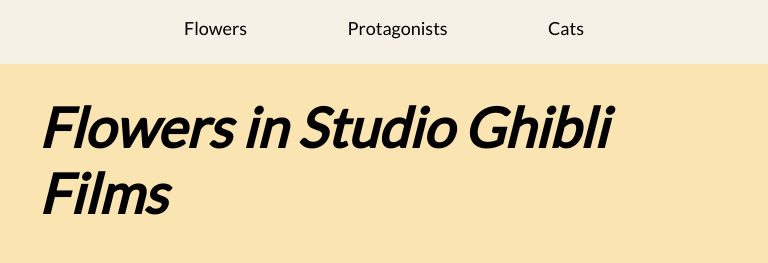
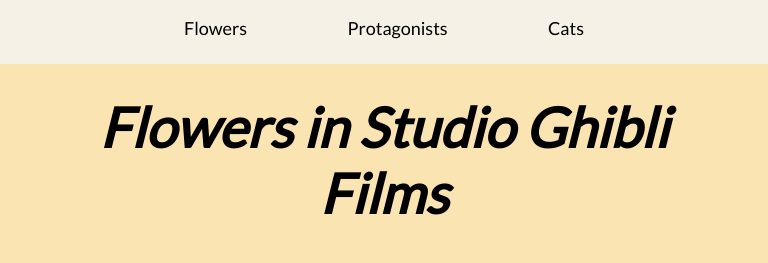
Before and after one commit to aqbiscuit/studio_ghibli, a plain HTML site: page flowers.html in a window 768 px wide. Shown: the part 86-349 px from the top of the page. Drawn offline with Linux system fonts and the light colour scheme.

Commit message:
Fixed issue with text alignment

```diff
--- a/styles.css
+++ b/styles.css
@@ -268,6 +268,10 @@
         width: 90%;
         margin-top: 10px;
     }
+
+    .description-header .title {
+        text-align: center;
+    }
 }
 
 @media only screen and (min-width: 961px) {
```
